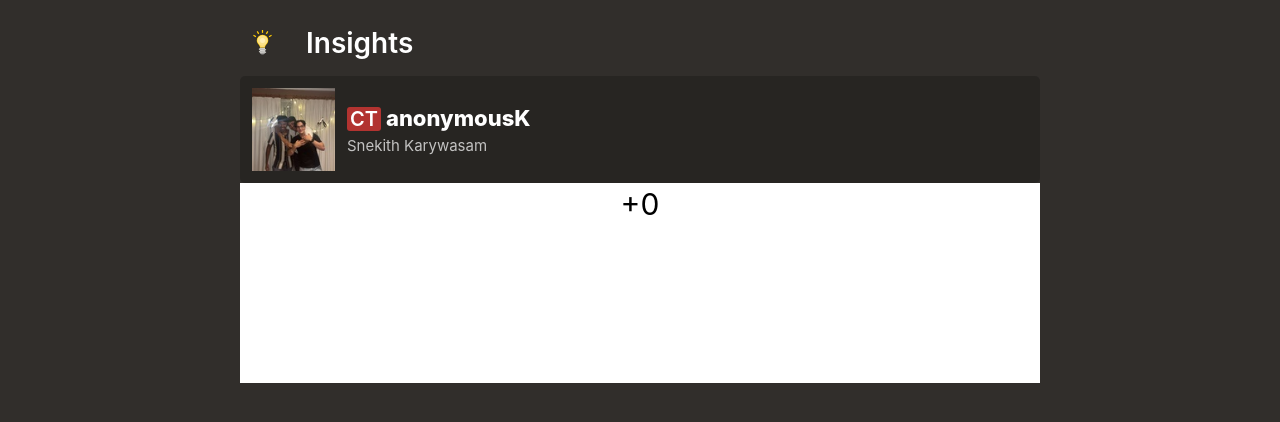
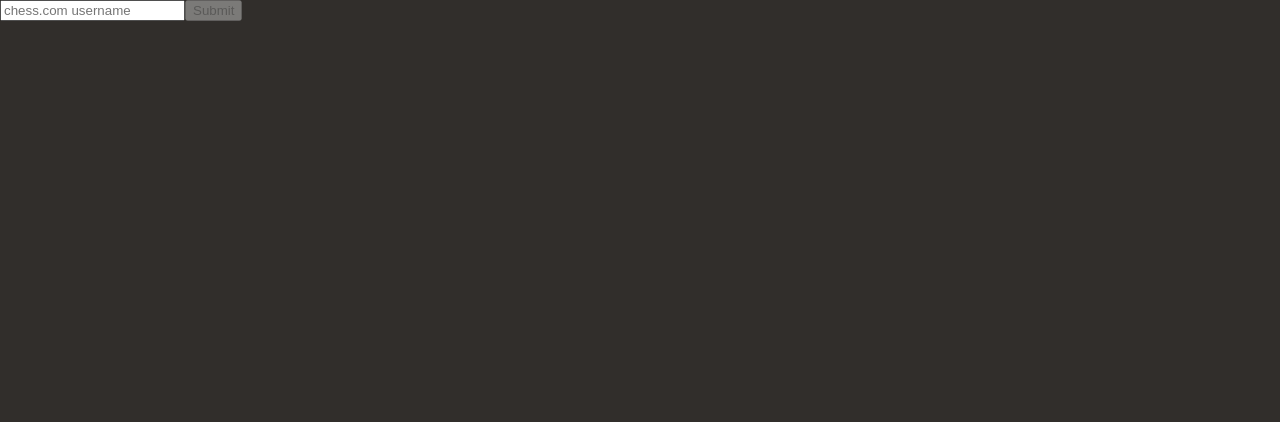
Before and after one commit to FuzzyLogic123/chess-insights, a Nuxt app: page / in a window 1280 px wide. Shown: the top 422 px of the page. Built offline with nearby package versions, Linux system fonts and the light colour scheme.

Commit message:
added username page

```diff
--- a/app.vue
+++ b/app.vue
@@ -1,5 +1,6 @@
 <template>
   <div>
     <NuxtPage />
+    <!-- <Stockfish /> -->
   </div>
 </template>
--- a/components/PlayerHeader.vue
+++ b/components/PlayerHeader.vue
@@ -1,18 +1,22 @@
-<script setup>
+<script setup lang="ts">
 
+defineProps<{
+  username?: string
+  name?: string
+}>()
 
 </script>
 
 <template>
     <div class="player-header-component v5-section"><img height="83" width="83" alt=""
-            src="~/assets/images/sample-pfp.jpeg">
+            src="/assets/images/sample-pfp.jpeg">
 
         <div class="player-header-wrap">
             <div class="username-header">
                 <div class="player-header-title">CT</div>
-                <div class="username">anonymousK</div>
+                <div class="username">{{ username }}</div>
             </div>
-            <div class="player-header-subheader">Snekith Karywasam</div>
+            <div class="player-header-subheader">{{ name }}</div>
         </div>
     </div>
 </template>
--- a/components/Stockfish.vue
+++ b/components/Stockfish.vue
@@ -1,14 +1,19 @@
-<script setup>
+<script setup lang="ts">
+
+interface EngineEvaluation {
+    type: string;
+    value: number;
+}
 
 const STOCKFISH_DEPTH = 7;
 let engineEvaluation = ref(0);
 
 const wasmSupported = typeof WebAssembly === 'object' && WebAssembly.validate(Uint8Array.of(0x0, 0x61, 0x73, 0x6d, 0x01, 0x00, 0x00, 0x00));
 
-const stockfish = new Worker(wasmSupported ? './lib/stockfish/stockfish.wasm.js' : './lib/stockfish/stockfish.js');
+const stockfish = new Worker(wasmSupported ? '/lib/stockfish/stockfish.wasm.js' : '/lib/stockfish/stockfish.js');
 
 stockfish.addEventListener('message', function (e) {
-    // console.log(e.data);
+    console.log(e.data);
     const engineResponse = processEngineResponse(e.data);
     if (engineResponse) {
         console.log(engineResponse.value);
@@ -22,13 +27,16 @@ stockfish.postMessage('ucinewgame')
 stockfish.postMessage('position startpos e4 e5 kf3')
 stockfish.postMessage(`go depth ${STOCKFISH_DEPTH}`)
 
-const getEvaluation = (messageData) => {
+const getEvaluation = (messageData: string): EngineEvaluation | null => {
     // STOCKFISH WILL SHOW ADVANTAGE TO CURRENT PLAYER (ADJUST THIS LATER ON)
     if (!messageData.startsWith("info")) {
         return null;
     }
 
-    let evaluation = {};
+    let evaluation: EngineEvaluation = {
+        type: "",
+        value: 0,
+    };
     let splittedText = messageData.split(" ");
     if (splittedText[0] == "info") {
         for (let n = 0; n < splittedText.length; n++) {
@@ -42,9 +50,11 @@ const getEvaluation = (messageData) => {
     } else if (splittedText[0] == "bestmove") {
         return evaluation;
     }
+
+    return null;
 }
 
-const getBestMove = (messageData) => {
+const getBestMove = (messageData: string) => {
     if (!messageData.startsWith("bestmove")) {
         return null;
     }
@@ -55,14 +65,14 @@ const getBestMove = (messageData) => {
     }
 }
 
-const hasReachedRequiredDepth = (messageData) => {
+const hasReachedRequiredDepth = (messageData: string) => {
     const splitText = messageData.split(" ");
     if (splitText.includes("bestmove")) {
         return true;
     }
     for (let n = 0; n < splitText.length; n++) {
         if (splitText[n] == "depth") {
-            if (splitText[n + 1] == STOCKFISH_DEPTH) {
+            if (parseInt(splitText[n + 1]) == STOCKFISH_DEPTH) {
                 return true;
             }
         }
@@ -70,7 +80,7 @@ const hasReachedRequiredDepth = (messageData) => {
     return false;
 }
 
-const processEngineResponse = (messageData) => {
+const processEngineResponse = (messageData: string) => {
     if (!hasReachedRequiredDepth(messageData)) {
         return null;
     }
--- a/nuxt.config.ts
+++ b/nuxt.config.ts
@@ -2,5 +2,8 @@
 export default defineNuxtConfig({
   devtools: { enabled: true },
   ssr: false,
-  css: ['~/assets/css/main.css']
+  css: ['~/assets/css/main.css'],
+  typescript: {
+    typeCheck: true,
+  }
 })
--- a/package.json
+++ b/package.json
@@ -12,6 +12,9 @@
     "@nuxt/devtools": "latest",
     "@types/node": "^18",
     "nuxt": "^3.6.0",
-    "typescript": "latest"
+    "typescript": "^5.1.3"
+  },
+  "dependencies": {
+    "vue-tsc": "^1.8.2"
   }
 }
--- a/pages/index.vue
+++ b/pages/index.vue
@@ -1,19 +1,25 @@
+<script setup lang="ts">
+
+const username = ref("");
+const router = useRouter();
+
+const submitUsername = () => {
+    if (username.value === "") {
+        return;
+    }
+    router.push({
+        path: "/insights/" + username.value
+    })
+}
+
+
+</script>
+
 <template>
-    <div class="container">
-        <Header />
 
-        <PlayerHeader />
+    <input placeholder="chess.com username" v-model="username"/>
 
-        <Stockfish />
+    <button @click="submitUsername" :disabled="username.length === 0">Submit</button>
 
-    </div>
+
 </template>
-
-<style>
-
-.container {
-    width: 100%;
-    max-width: 80rem;
-    margin: 0 auto;
-}
-</style>
--- /dev/null
+++ b/pages/insights/[username].vue
@@ -0,0 +1,23 @@
+<script setup lang="ts">
+
+</script>
+
+<template>
+    <div class="container">
+        <Header />
+
+        <PlayerHeader :username="'anonymousK'" :name="'Snekith Karywasm'"/>
+
+        <Stockfish />
+
+    </div>
+</template>
+
+<style>
+
+.container {
+    width: 100%;
+    max-width: 80rem;
+    margin: 0 auto;
+}
+</style>
```
Also changed, not shown: components/BarChart.vue (added, +7 -0 lines), 1 other file (tests, documents, lock files or other folders).
